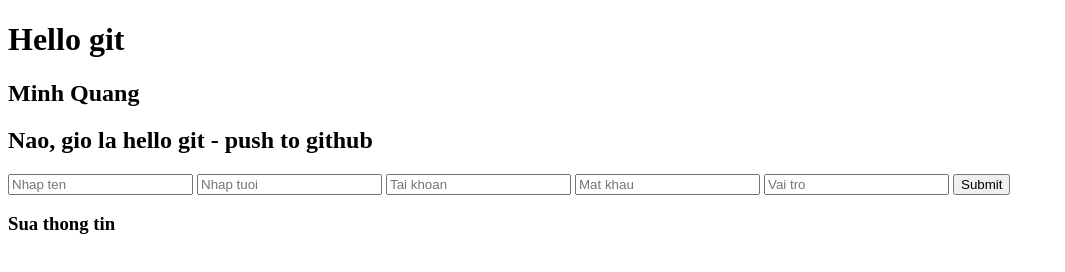
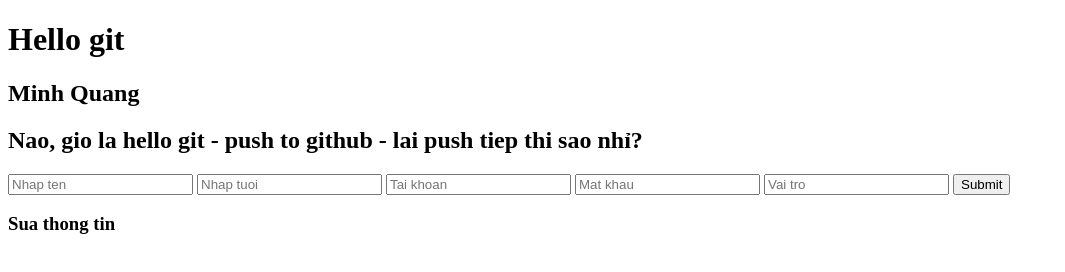
Before and after one commit to Quangchilwell/hello-world, a plain HTML site: page index.html in a window 1280 px wide. Shown: the whole page, without its empty margins (0-1065 px from the left). Drawn offline with Linux system fonts and the light colour scheme; no server answers.

Commit message:
Update index.html again

```diff
--- a/index.html
+++ b/index.html
@@ -14,7 +14,7 @@
 
     <h1>Hello git</h1>
     <h2>Minh Quang</h2>
-    <h2>Nao, gio la hello git - push to github</h2>
+    <h2>Nao, gio la hello git - push to github - lai push tiep thi sao nhỉ?</h2>
     <div >
         <input type="text" name="name" placeholder="Nhap ten">
         <input type="number" name="age" placeholder="Nhap tuoi">
```
